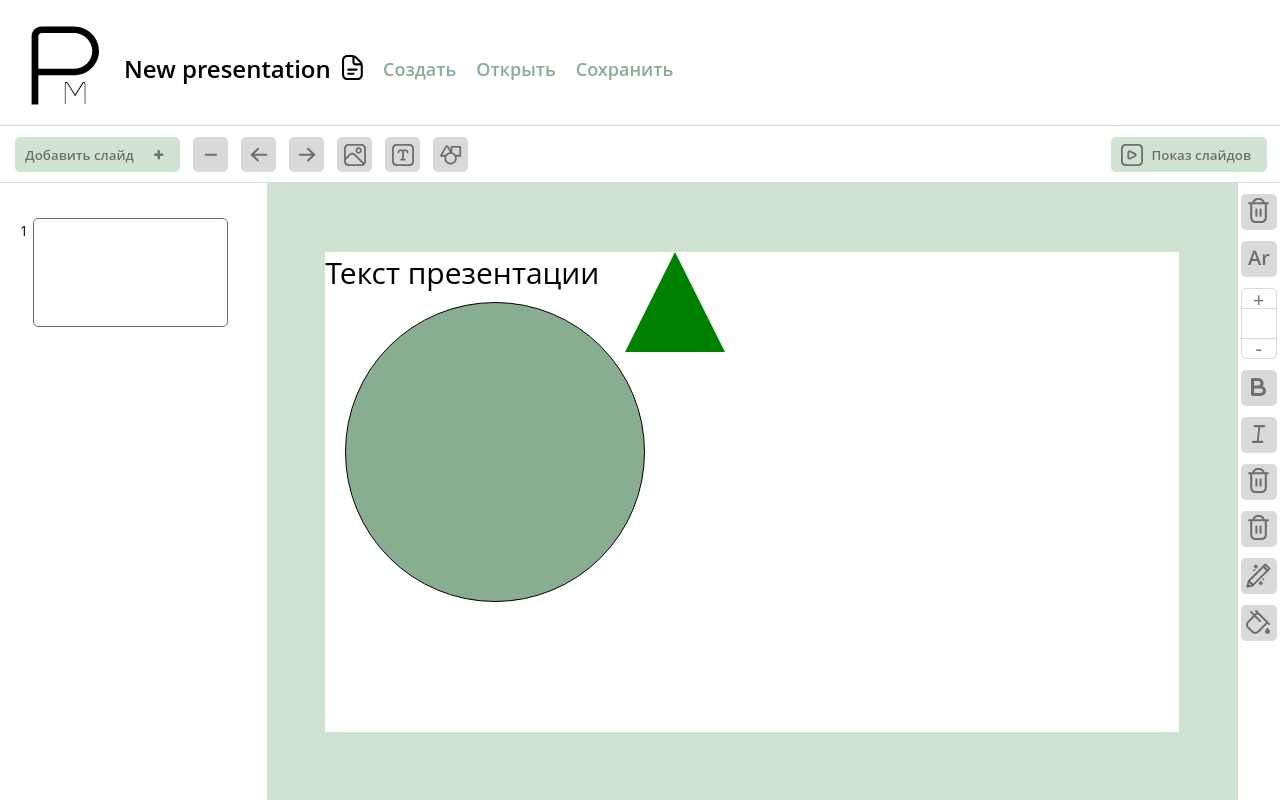
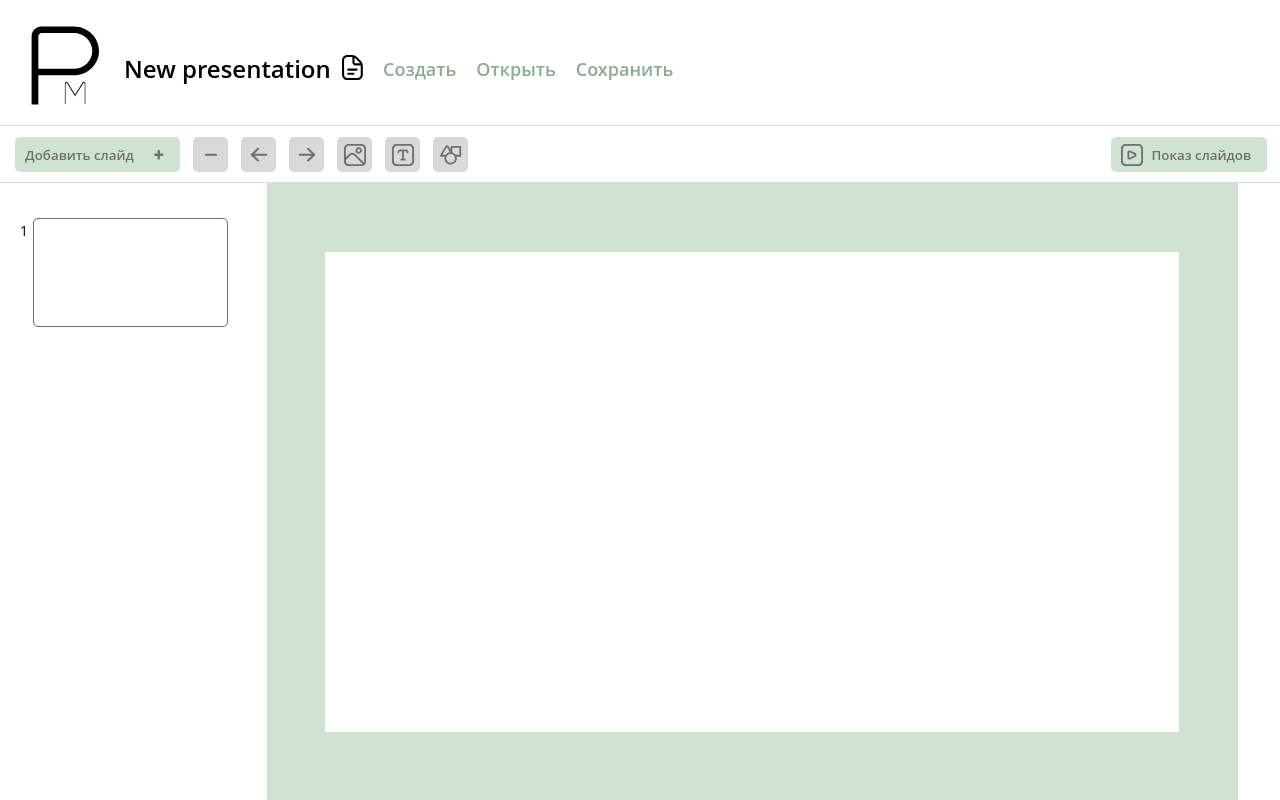
Before and after one commit to DmitryIldyukov/FrontEndPresentationMaker, a React (Create React App) app: page / in a window 1280 px wide. Built offline with nearby package versions, Linux system fonts and the light colour scheme.

Commit message:
Добавил пустой toolPanel

```diff
--- a/src/components/toolBar/ToolBar.tsx
+++ b/src/components/toolBar/ToolBar.tsx
@@ -1,5 +1,5 @@
 import React, { useState } from 'react';
-import styles from './ToolBar.module.css';
+import styles from "./ToolBar.module.css";
 import addSlide from "../../assets/add-slide.svg";
 import deleteSlide from "../../assets/minus.svg";
 import back from "../../assets/arrow-left.svg"
--- a/src/components/toolsPanel/ToolsPanel.tsx
+++ b/src/components/toolsPanel/ToolsPanel.tsx
@@ -3,13 +3,15 @@ import styles from './ToolsPanel.module.css';
 import TextTool from "./textTool/TextTool";
 import FigureTool from './figureTool/FigureTool';
 import ImgTool from './imgTool/ImgTool'
+import { ClearTool } from './clearTool/ClearTool';
 
 const ToolsPanel = () => {
     return (
         <div className={styles.toolsPanel}>
-            <TextTool />
+            <ClearTool />
+            {/* <TextTool />
             <ImgTool/>
-            <FigureTool/>
+            <FigureTool/> */}
         </div>
     );
 };
--- /dev/null
+++ b/src/components/toolsPanel/clearTool/ClearTool.module.css
@@ -0,0 +1,3 @@
+.clearTool {
+    display: flex;
+}
--- /dev/null
+++ b/src/components/toolsPanel/clearTool/ClearTool.tsx
@@ -0,0 +1,10 @@
+import React from "react";
+import styles from "./ClearTool.module.css";
+
+export const ClearTool = () => {
+    return (
+        <div className={styles.clearTool}>
+
+        </div>
+    )
+}
--- a/src/components/wordingPlace/WorkingPlace.tsx
+++ b/src/components/wordingPlace/WorkingPlace.tsx
@@ -8,9 +8,9 @@ const WorkingPlace = () => {
     return (
         <div className={styles.workingPlace}>
             <div className={styles.slidePlace}>
-                <Ttext />
+                {/* <Ttext />
                 <Triangle />
-                <Circle />
+                <Circle /> */}
             </div>
         </div>
     );
```
